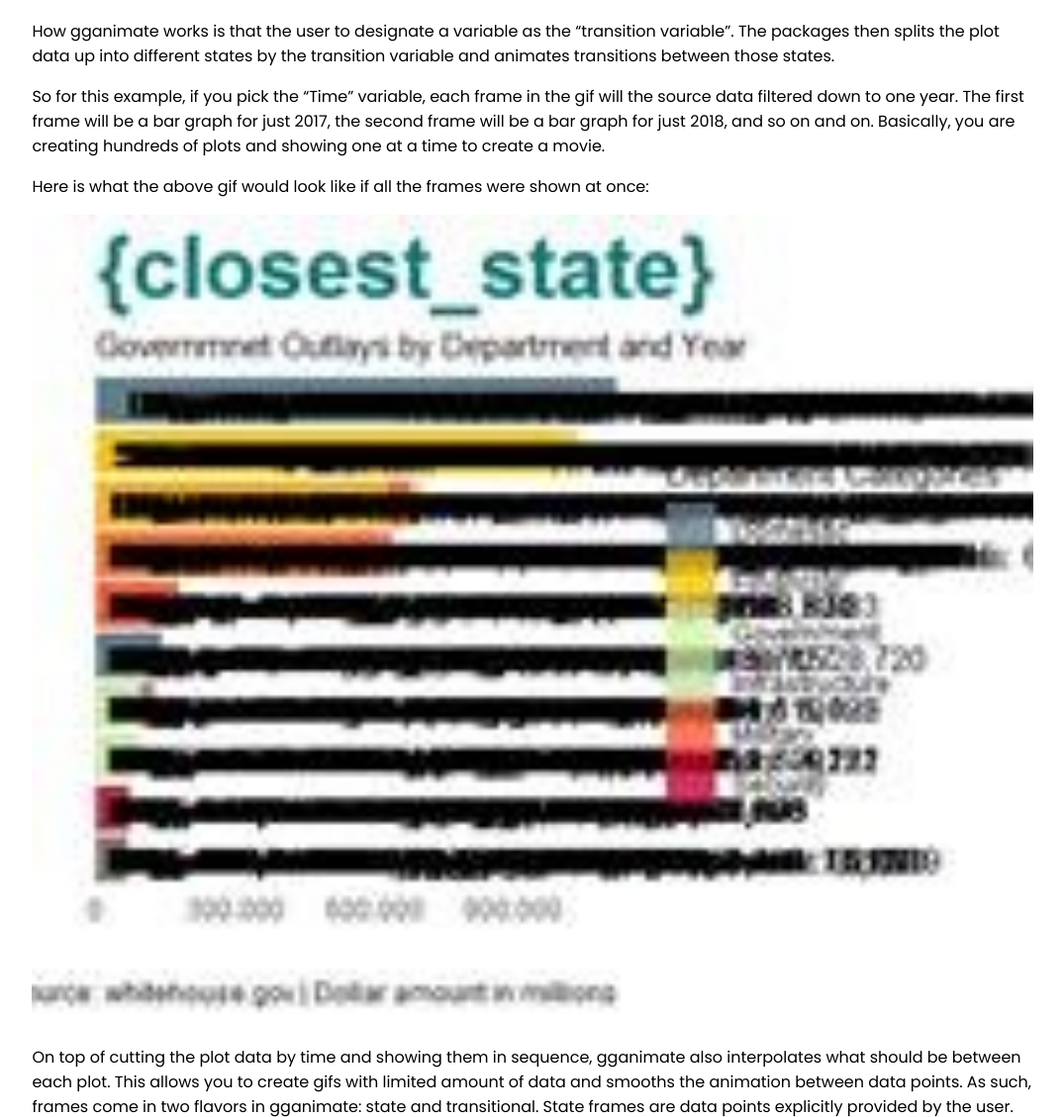
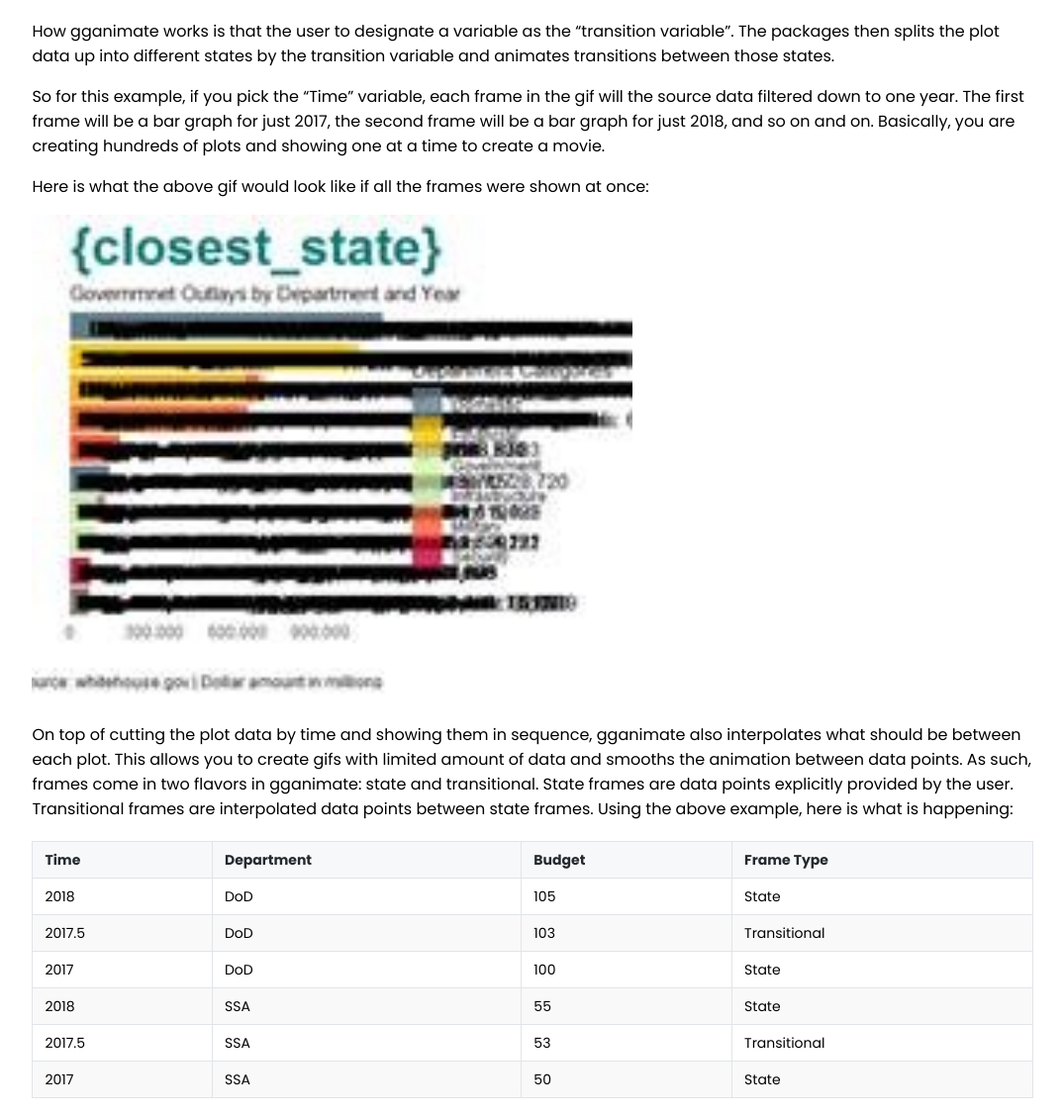
Before and after one commit to corydonbaylor/refactor, a Flask app: page /viz/barchart_race in a window 1280 px wide. Shown: the part 1133-2262 px from the top of the page at 99% size, without its empty margins (102-1177 px from the left). Run offline with Flask 3, Linux system fonts and the light colour scheme.

Commit message:
image size

```diff
--- a/app/viz/templates/barchart_race.html
+++ b/app/viz/templates/barchart_race.html
@@ -51,7 +51,7 @@
         will be a bar graph for just 2018, and so on and on. Basically, you are creating hundreds of
         plots and showing one at a time to create a movie.</p>
 <p>Here is what the above gif would look like if all the frames were shown at once:</p>
-<p><img src="{{url_for('viz.static', filename='images/barchart/all-together.jpg')}}" alt=""></p>
+<p><img src="{{url_for('viz.static', filename='images/barchart/all-together.jpg')}}"  style="width: 60%;"></p>
 <p>On top of cutting the plot data by time and showing them in sequence, gganimate also interpolates
         what should be between each plot. This allows you to create gifs with limited amount of data and
         smooths the animation between data points. As such, frames come in two flavors in gganimate:
```
